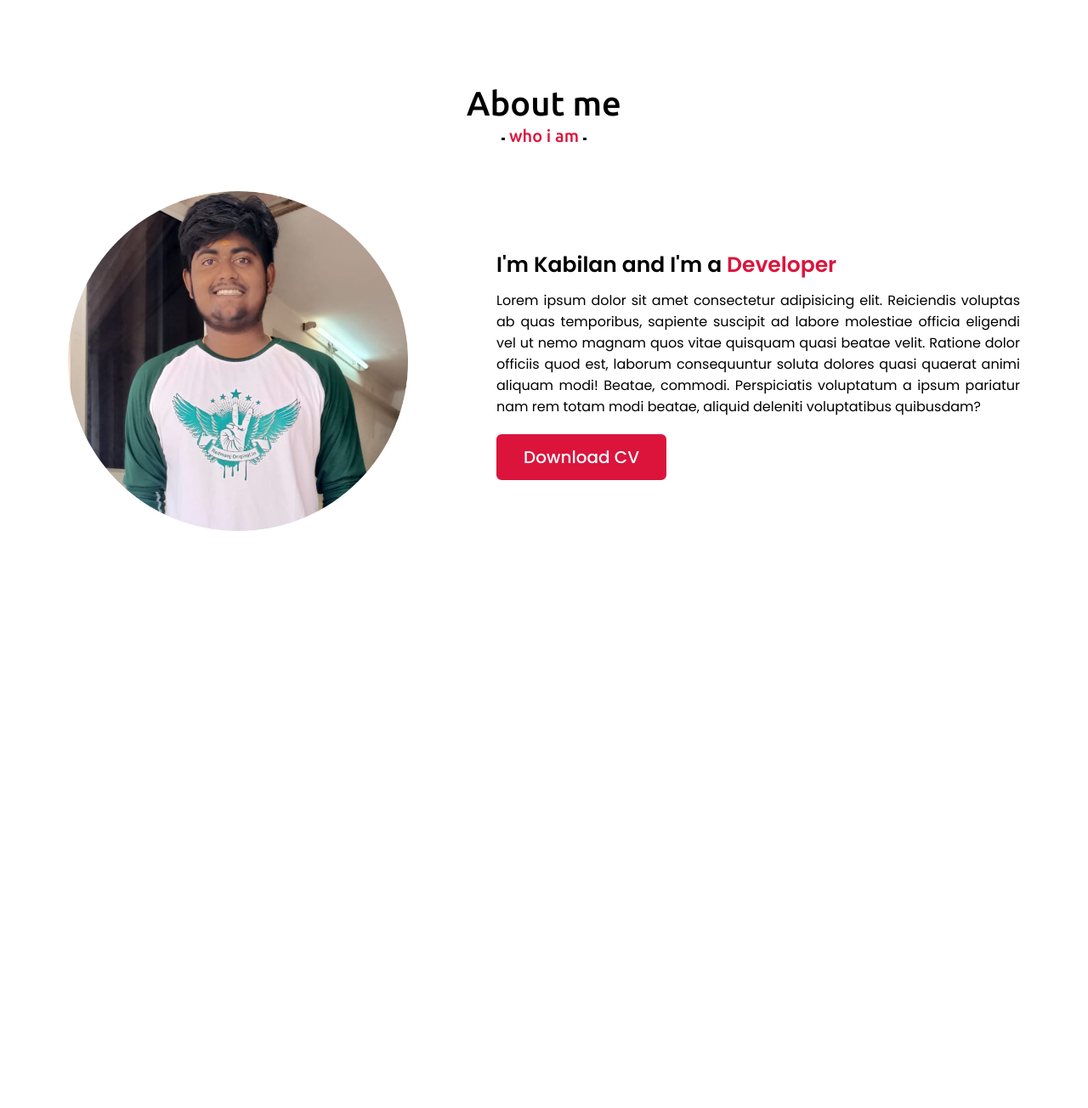
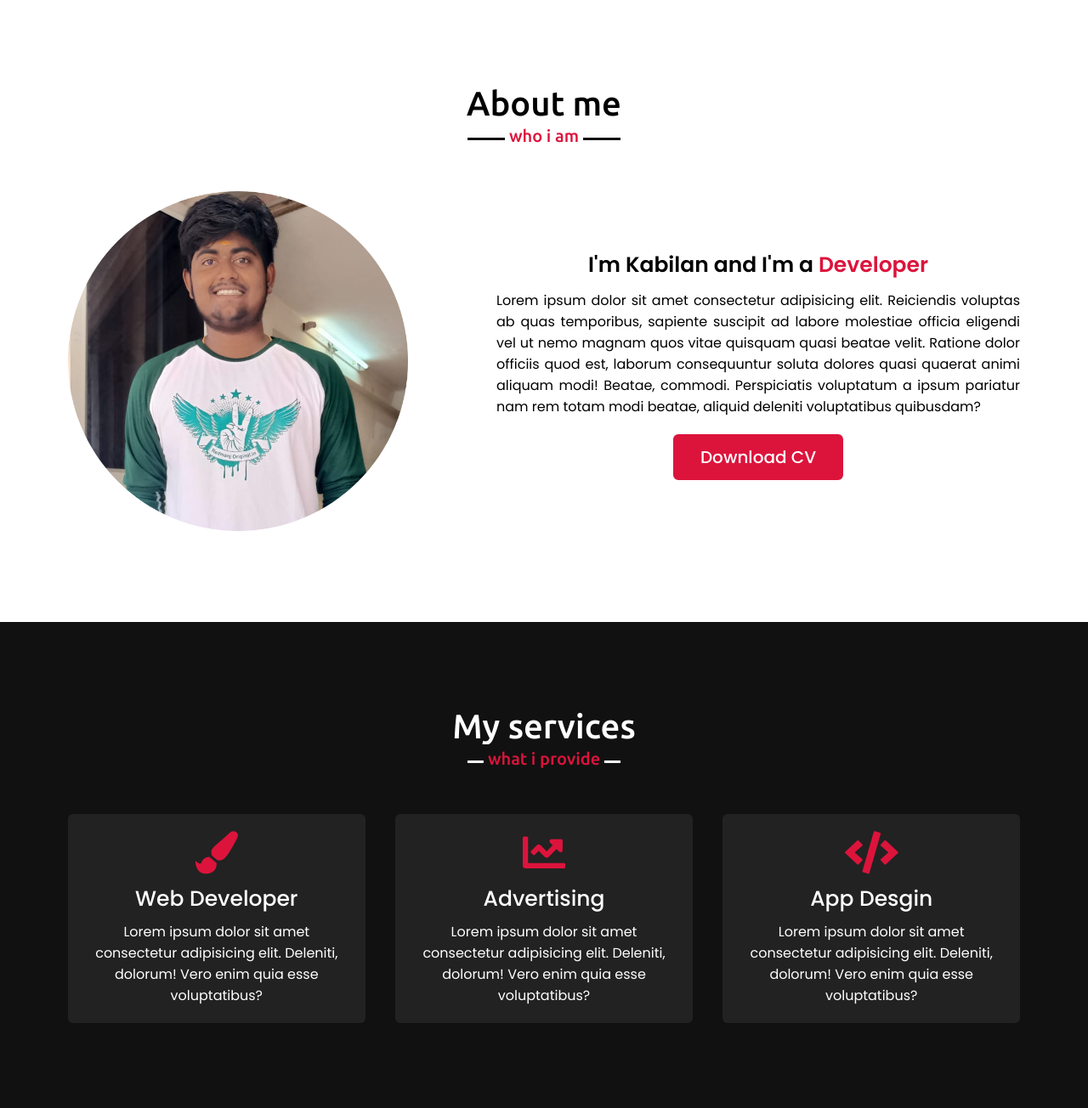
Before and after one commit to mkabilan19/Portfolio, a PHP site: page / in a window 1280 px wide. Shown: the part 801-2105 px from the top of the page at 85% size. Before the commit the page ends 1426 px from the top, so only its background shows below. Run offline with PHP 8.4, Linux system fonts and the light colour scheme.

Commit message:
about me section finished

```diff
--- a/Front End projects/index.html
+++ b/Front End projects/index.html
@@ -50,15 +50,52 @@
              <img src="Images/kabilan.png" alt="">
            </div>
            <div class="column right">
-             <div class="text">
+             <center><div class="text">
                I'm Kabilan and I'm a <span>Developer</span>
-             </div>
+             </div></center>
              <p>Lorem ipsum dolor sit amet consectetur adipisicing elit. Reiciendis voluptas ab quas temporibus, sapiente suscipit ad labore molestiae officia eligendi vel ut nemo magnam quos vitae quisquam quasi beatae velit. Ratione dolor officiis quod est, laborum consequuntur soluta dolores quasi quaerat animi aliquam modi! Beatae, commodi. Perspiciatis voluptatum a ipsum pariatur nam rem totam modi beatae, aliquid deleniti voluptatibus quibusdam?</p>
-             <a href="#">Download CV</a>
+             <center><a href="#">Download CV</a></center>
            </div>
           </div>
         </div>
       </section>
+            <!--services section starts-->
+       <section class="services" id="services">
+        <div class="max-width">
+          <h2 class="title">My services</h2>
+          <div class="serv-content">
+            <div class="card">
+              <div class="box">
+                <i class="fas fa-paint-brush"></i>
+                <div class="text">Web Developer</div>
+                <p>Lorem ipsum dolor sit amet consectetur adipisicing elit. Deleniti, dolorum! Vero enim quia esse voluptatibus?</p>
+              </div>
+            </div>
+
+            <div class="card">
+              <div class="box">
+                <i class="fas fa-chart-line"></i>
+                <div class="text">Advertising</div>
+                <p>Lorem ipsum dolor sit amet consectetur adipisicing elit. Deleniti, dolorum! Vero enim quia esse voluptatibus?</p>
+              </div>
+            </div>
+
+            <div class="card">
+              <div class="box">
+                <i class="fas fa-code"></i>
+                <div class="text">App Desgin</div>
+                <p>Lorem ipsum dolor sit amet consectetur adipisicing elit. Deleniti, dolorum! Vero enim quia esse voluptatibus?</p>
+              </div>
+            </div>
+
+
+          </div>
+        </div>
+      </section>
+
+
+
+
 
 
 
--- a/Front End projects/styles.css
+++ b/Front End projects/styles.css
@@ -120,16 +120,12 @@
   background: none;
 }
 
-/* about section styling */
-
+/* all similar  content styling code */
 section{
   padding: 100px 0;
 }
 
-.about{
-  font-family: 'Poppins', sans-serif;
-}
-.about .title{
+section .title{
   position: relative;
   text-align: center;
   font-size: 40px;
@@ -138,18 +134,17 @@ section{
   padding-bottom: 20px;
   font-family: 'Ubuntu', sans-serif;
 }
-.about .title::before{
+section .title::before{
   content: "";
   position: absolute;
   bottom: 0px;
   left: 50%;
-  width: 100px;
+  width: 180px;
   height: 3px;
   background: #111;
   transform: translateX(-50%);
 }
-.about .title::after{
-  content: "who i am";
+section .title::after{
   position: absolute;
   bottom: -12px;
   left: 50%;
@@ -159,7 +154,21 @@ section{
   background: #fff;
   transform: translateX(-50%);
 }
-.about .about-content {
+
+
+
+
+/* about section styling */
+
+
+.about, .services{
+  font-family: 'Poppins', sans-serif;
+}
+
+.about .title::after{
+  content: "who i am";
+}
+.about .about-content, .services .serv-content {
   display: flex;
   flex-wrap: wrap;
   align-items: center;
@@ -204,6 +213,52 @@ section{
   color: crimson;
   background: none;
 }
+
+/* services section styling */
+.services{
+  color: #fff;
+  background: #111;
+}
+.services .title::before{
+  background: #fff;
+}
+.services .title::after {
+    background: #111;
+    content: "what i provide";
+}
+.services .serv-content .card{
+   width: calc(33% - 20px);
+   background: #222;
+   text-align: center;
+   border-radius: 6px;
+   padding: 20px 25px;
+   cursor: pointer;
+   transition: all 0.3s ease;
+}
+.services .serv-content .card:hover{
+  background: crimson;
+}
+
+.services .serv-content .card .box{
+   transition: all 0.3s ease;
+}
+.services .serv-content .card:hover .box{
+  transform: scale(1.05);
+}
+.services .serv-content .card i{
+  font-size: 50px;
+  color: crimson;
+  transition: color 0.3s ease;
+}
+.services .serv-content .card:hover i{
+  color: #fff;
+}
+.services .serv-content .card .text{
+  font-size: 25px;
+  font-weight: 500;
+  margin: 10px 0 7px 0;
+}
+
 
 
 
@@ -282,7 +337,10 @@ section{
   .about .about-content .right{
     flex: 100%;
   }
-
+  .services .serv-content .card{
+    width: calc(50% - 10px);
+    margin-bottom: 20px;
+  }
 
 
 }
@@ -301,6 +359,9 @@ section{
     font-size: 20px;
 
   }
+  .services .serv-content .card{
+    width: 100%;
+  }
 }
 
 @media (max-width: 500px) {
```
